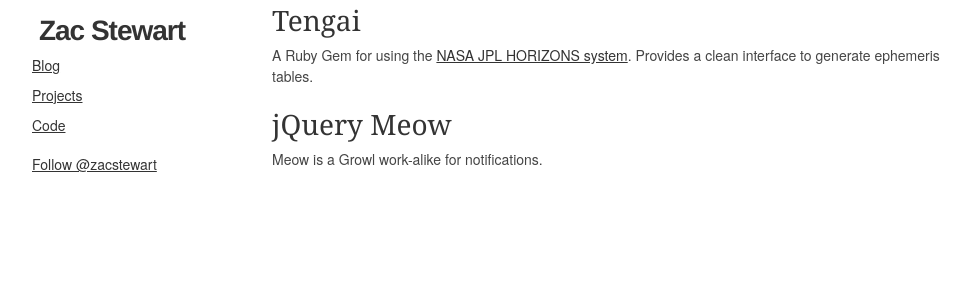
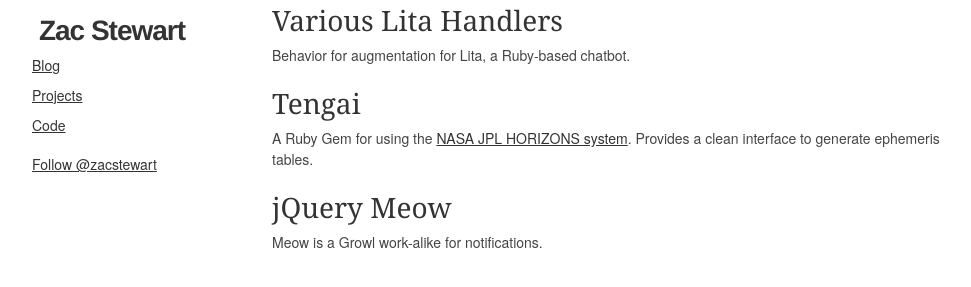
Before and after one commit to zacstewart/zacstewart.github.io, a Jekyll site: the page built from projects.md, in a window 1280 px wide, cut to the strip 184-471 px from the top of the page. Shown: the whole strip, without its empty margins (138-1109 px from the left). Built offline with Jekyll 4.4.1, drawn with Linux system fonts in a browser that asks for light colours; Markdown is read by kramdown in place of the engine named in the settings; comment, search, counter and statistics services are not loaded.

Commit message:
Add Lita handlers to projects

```diff
--- a/projects.md
+++ b/projects.md
@@ -8,6 +8,9 @@
 * ### [Numericis](https://github.com/zacstewart/redis)
   A fork of Redis for linear algebra.
 
+* ### [Various Lita Handlers](https://github.com/search?q=%40zacstewart+lita)
+  Behavior for augmentation for Lita, a Ruby-based chatbot.
+
 * ### [Tengai](https://github.com/zacstewart/tengai)
   A Ruby Gem for using the [NASA JPL HORIZONS system](http://ssd.jpl.nasa.gov/?horizons).
   Provides a clean interface to generate ephemeris tables.
```
